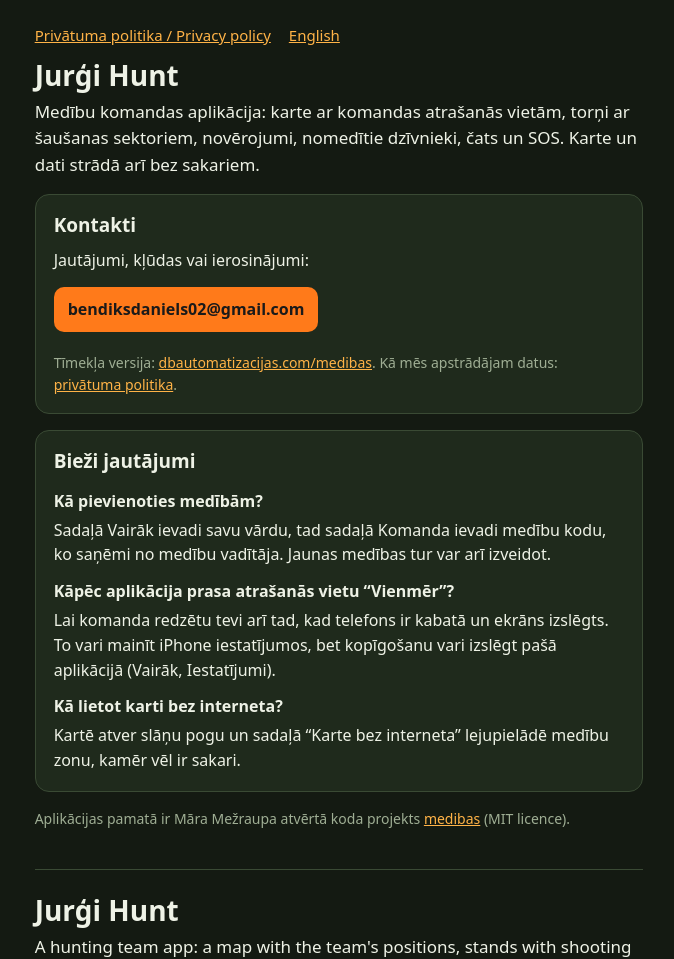
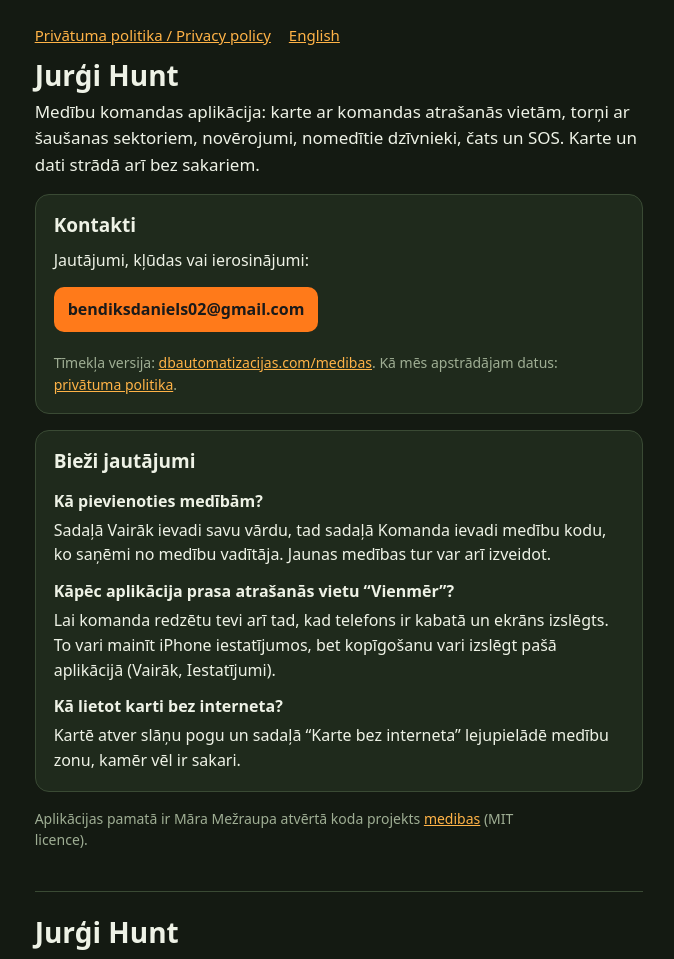
Before and after one commit to bendiksdaniels/jurgi-hunt, a plain HTML site: page index.html in a window 1280 px wide. Shown: the top 959 px of the page, without its empty margins (301-975 px from the left). Drawn offline with Linux system fonts and the light colour scheme.

Commit message:
Cap line length
Paragraphs stop at 65ch (medibas 0f4f946).

```diff
--- a/index.html
+++ b/index.html
@@ -21,7 +21,7 @@ section{background:var(--panel);border:1px solid var(--line);border-radius:var(-
 a{color:var(--accent2)}
 .mail{display:inline-block;margin:4px 0 10px;padding:10px 14px;border-radius:10px;background:var(--accent);color:#1a1a1a;font-weight:700;text-decoration:none}
 nav{display:flex;gap:18px;flex-wrap:wrap;font-size:15px}
-p{margin:0 0 10px}
+p{margin:0 0 10px;max-width:65ch}
 hr{border:0;border-top:1px solid var(--line);margin:40px 0 24px}
 </style>
 </head>
```
Also changed, not shown: privacy.html (+2 -2 lines).
